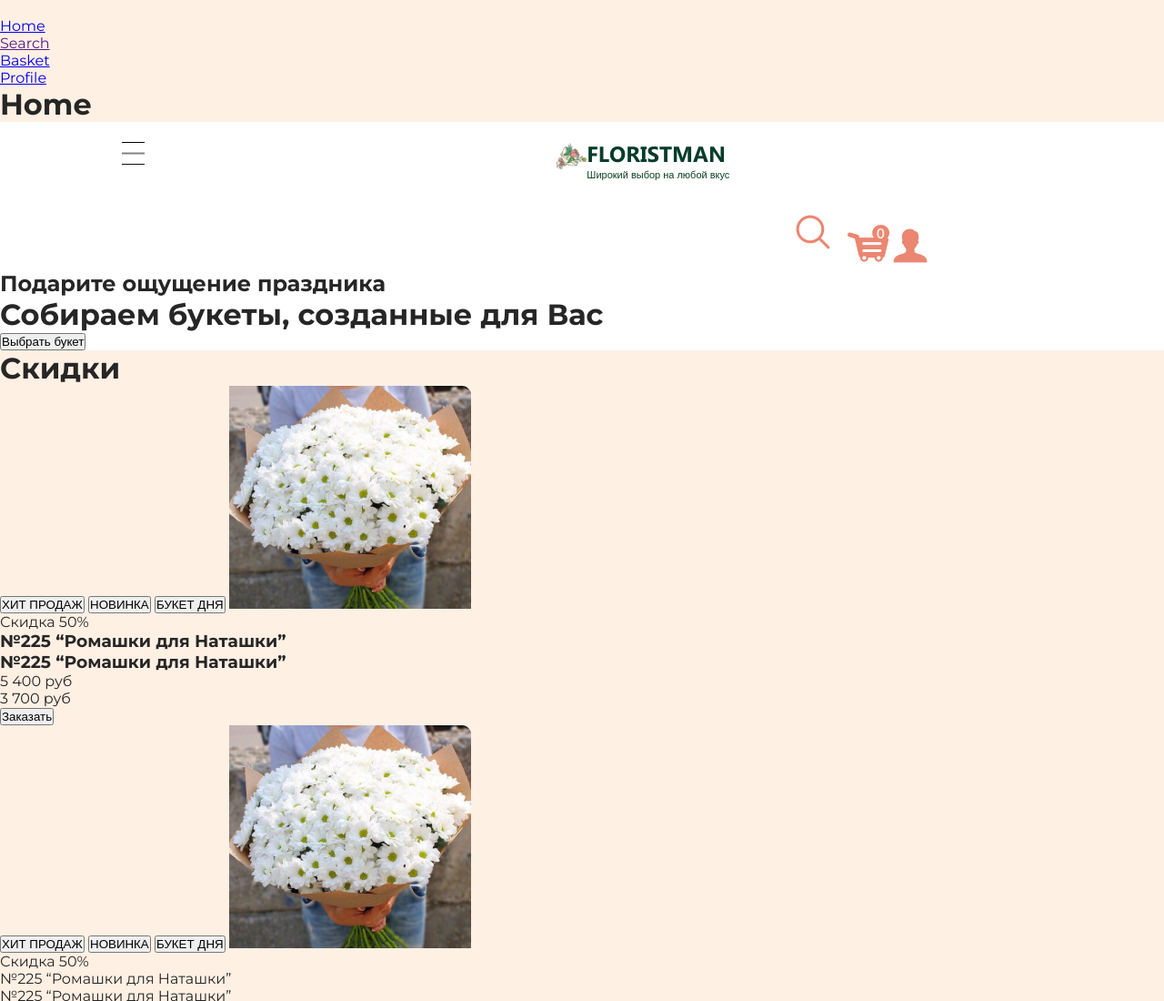
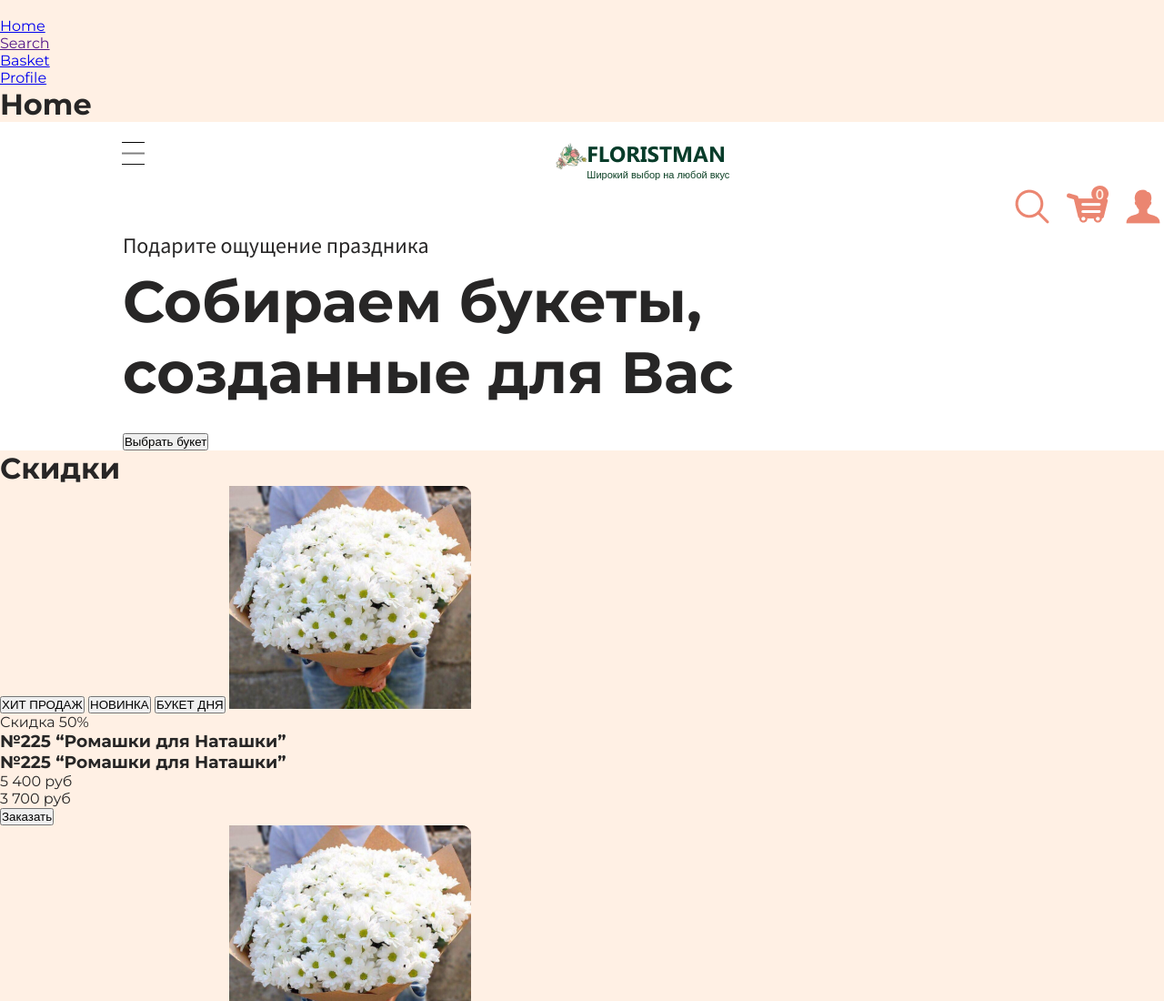
Before and after one commit to vitalia-kokhanova/group86_1_JS_project, a website built with Vite: page index.html in a window 1280 px wide. Shown: the top 1100 px of the page at 91% size. Built offline with nearby package versions, Linux system fonts and the light colour scheme; some packages are replaced by stand-ins of ours; files whose address does not match are found by name; a web font is replaced by a local one.

Commit message:
header structute

```diff
--- a/index.html
+++ b/index.html
@@ -24,9 +24,9 @@
 			</div>
 			<div class="header__title-container">
 				<h2 class="header__title">Подарите ощущение праздника</h2>
-				<h1 class="header__main__title">Собираем букеты, созданные для Вас</h1>
+				<h1 class="header__main__title">Собираем букеты, <div> созданные для Вас</h1>
 				<button type="submit" id="headerBtn">Выбрать букет</button>
-			</div>
+				</div>
 		</header>
 		<main>
 			<div class="main__container">
--- a/src/pages/home/homePage.scss
+++ b/src/pages/home/homePage.scss
@@ -2,7 +2,7 @@
 .header__burger-container{
     display: flex;
     align-items: center;
-     }
+    }
     #burgerImg {
         width: 25px;
         height: 25px;
@@ -23,6 +23,7 @@
     color: $logo-upper-text-color;
     font-size: $small-title-h3;
     font-style: normal;
+
     }
     .header__img{
         max-width: 2.37em;
@@ -30,17 +31,33 @@
         transform: rotate(23.7deg);
     }
     .header__subtitle{
-        color:$logo-lower-text-color;
-        font-size: $extra-mini-text;
+    color:$logo-lower-text-color;
+    font-size: $extra-mini-text;
     }
     .header__icon__images{
         display: flex;
-        align-items: flex-end;
+        align-items: center;
         justify-content: flex-end;
-        margin-left:19.7rem;
-        margin-right: 16rem;
-        margin-top: 0.86rem;
+        gap: 15px;
     }
-    #searchImg{
-        padding: 0.93rem;
+    .header__title-container{
+        display: flex;
+        flex-direction: column;
+        align-items: flex-start;
+        margin-left: 8.43rem;
     }
+    .header__title{
+        color:$black-text-color;
+        font-family: $sourcesanspro-font-family;
+        font-size: $small-title-h3;
+        font-weight: 400;
+        font-style: normal;
+        margin-bottom: 0.43rem;
+    }
+    .header__main__title{
+        color:$black-text-color;
+        font-family: $main-font-family;
+        font-size: $big-title-h1;
+        font-style: normal;
+        margin-bottom: 1.75rem;
+    }
```
